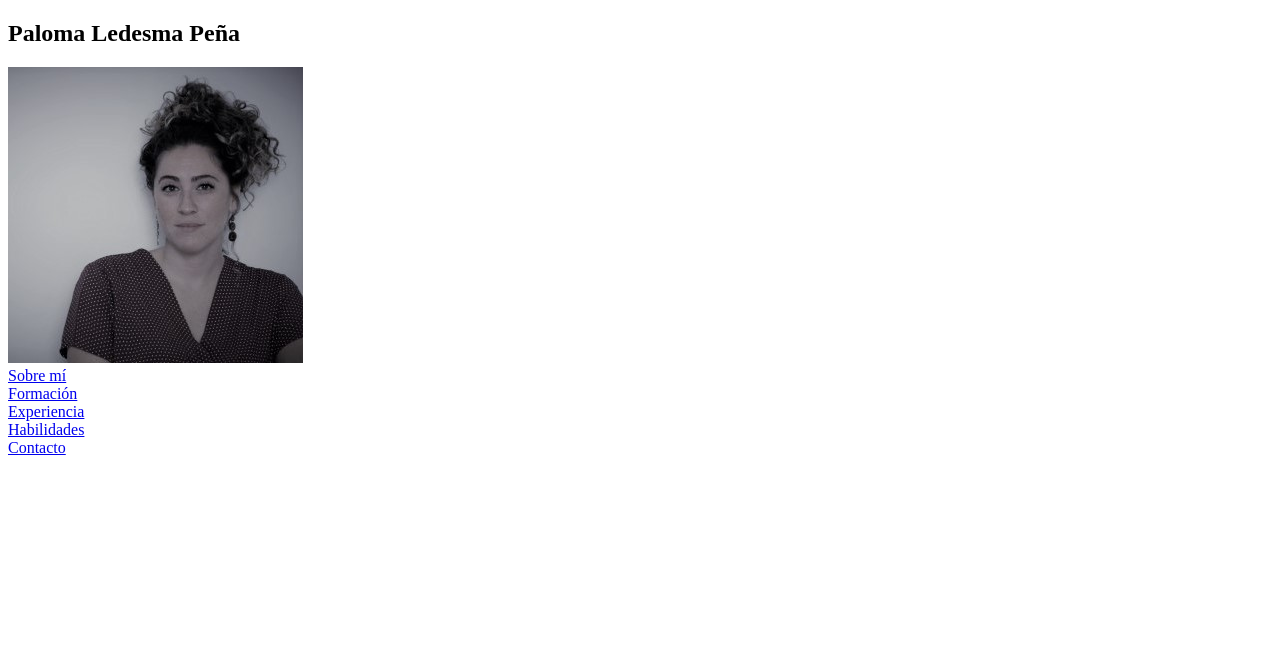
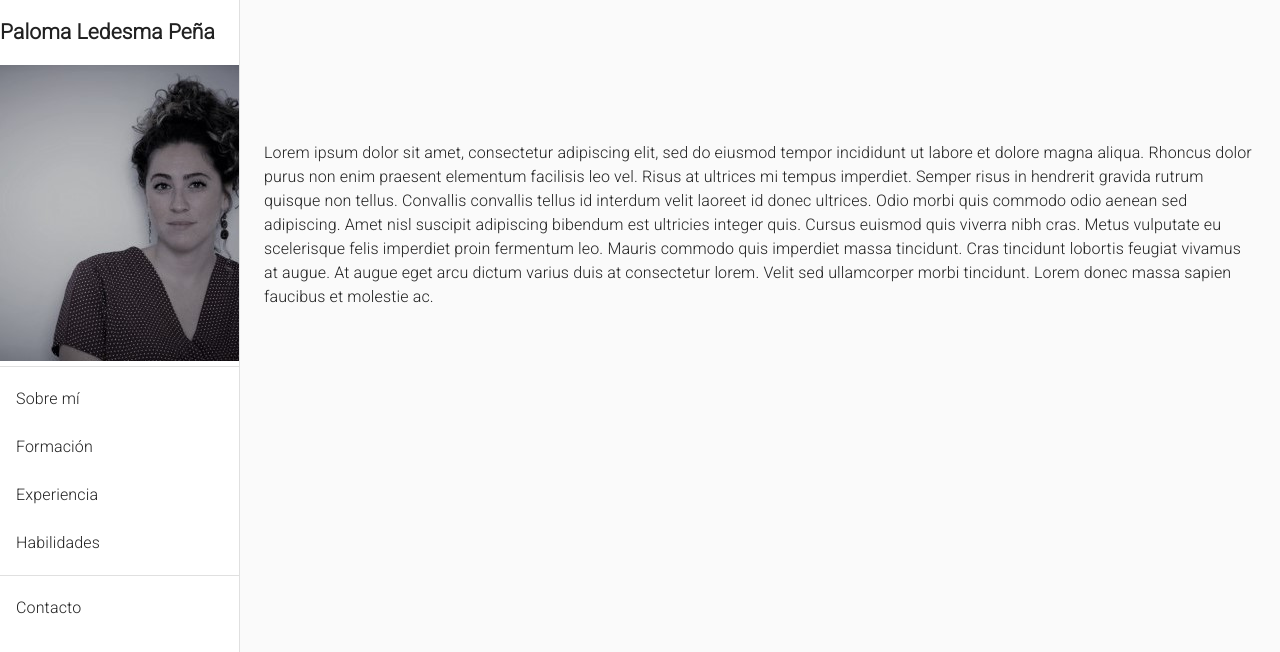
Before and after one commit to palomalp/CV, a React app in the folder curriculum/: page / in a window 1280 px wide. Shown: the top 652 px of the page. Built offline with nearby package versions, Linux system fonts and the light colour scheme.

Commit message:
código con botones e imagen en pantalla inicio. Botones inactivos

```diff
--- a/curriculum/src/img/stylesImage.css
+++ b/curriculum/src/img/stylesImage.css
@@ -1,3 +1,3 @@
 .imagenPerfil {
-    width: 50%;
+    width: 10%;
 }
--- a/curriculum/src/index.tsx
+++ b/curriculum/src/index.tsx
@@ -1,10 +1,12 @@
 import React from "react";
 import ReactDOM from "react-dom";
 import {App} from "./app";
+import PermanentDrawerLeft from "./vistas/infoGeneral";
 
 ReactDOM.render(
   <div>
     <App />
+    <PermanentDrawerLeft/>
   </div>,
   document.getElementById("root")
 );
--- a/curriculum/src/vistas/contacto.tsx
+++ b/curriculum/src/vistas/contacto.tsx
@@ -1,9 +1,11 @@
 import React from "react";
+import {Link} from "react-router-dom";
 
 export const PaginaContacto: React.FC = () => {
     return (
         <>
         <h2>Hello from Contacto</h2>
+        <div><Link to="/">Ir a info general</Link></div>
         </>
     )
 };
--- a/curriculum/src/vistas/experiencia.tsx
+++ b/curriculum/src/vistas/experiencia.tsx
@@ -1,10 +1,11 @@
 import React from "react";
+import  {Link} from "react-router-dom";
 
 export const PaginaExperiencia: React.FC = () => {
     return (
         <>
         <h2>Hello from Pagina experiencia</h2>
-
+        <div><Link to="/">Ir a info general</Link></div>
         </>
     )
 };
--- a/curriculum/src/vistas/formacion.tsx
+++ b/curriculum/src/vistas/formacion.tsx
@@ -1,10 +1,11 @@
 import React from "react";
+import  {Link} from "react-router-dom";
 
 export const PaginaFormacion: React.FC = () => {
     return (
         <>
         <h2>Hello from Pagina formación</h2>
-
+        <div><Link to="/">Ir a info general</Link></div>
         </>
     )
 };
--- a/curriculum/src/vistas/habilidades.tsx
+++ b/curriculum/src/vistas/habilidades.tsx
@@ -1,9 +1,11 @@
 import React from "react";
+import  {Link} from "react-router-dom";
 
 export const PaginaHabilidades: React.FC = () => {
     return (
         <>
         <h2>Hello from Pagina habilidades</h2>
+        <div><Link to="/">Ir a info general</Link></div>
         </>
     )
 };
--- a/curriculum/src/vistas/infoGeneral.tsx
+++ b/curriculum/src/vistas/infoGeneral.tsx
@@ -1,18 +1,112 @@
 import React from "react";
-import  {Link} from "react-router-dom";
+import {Link} from "react-router-dom";
 import {AvatarImage} from "../img/imagen";
+import {Button} from "@material-ui/core";
+import { createStyles, Theme, makeStyles } from '@material-ui/core/styles';
+import Drawer from '@material-ui/core/Drawer';
+import CssBaseline from '@material-ui/core/CssBaseline';
+import AppBar from '@material-ui/core/AppBar';
+import Toolbar from '@material-ui/core/Toolbar';
+import List from '@material-ui/core/List';
+import Typography from '@material-ui/core/Typography';
+import Divider from '@material-ui/core/Divider';
+import ListItem from '@material-ui/core/ListItem';
+import ListItemIcon from '@material-ui/core/ListItemIcon';
+import ListItemText from '@material-ui/core/ListItemText';
+import InboxIcon from '@material-ui/icons/MoveToInbox';
+import MailIcon from '@material-ui/icons/Mail';
 
+//formato general de la página:
+const DrawerWidth = 240;
+
+const UseStyles = makeStyles((theme: Theme) =>
+  createStyles({
+    root: {
+      display: 'flex',
+    },
+    appBar: {
+      width: `calc(100% - ${DrawerWidth}px)`,
+      marginLeft: DrawerWidth,
+    },
+    drawer: {
+      width: DrawerWidth,
+      flexShrink: 0,
+    },
+    drawerPaper: {
+      width: DrawerWidth,
+    },
+    // necessary for content to be below app bar
+    toolbar: theme.mixins.toolbar,
+    content: {
+      flexGrow: 1,
+      backgroundColor: theme.palette.background.default,
+      padding: theme.spacing(3),
+    },
+  }),
+);
 
 export const PaginaInfoGeneral: React.FC = () => {
     return (
         <>
-        <h2>Paloma Ledesma Peña</h2>
-        <div><AvatarImage/></div>
-        <div><Link to="/sobreMi">Sobre mí</Link></div>
-        <div><Link to="/formacion">Formación</Link></div>
+        <Button variant="contained" color="primary" href="#/sobreMi">Link</Button>
+        {/* <div><Link to="/sobreMi">Sobre mí</Link></div> */}
+        <div className= "prueba"><Link to="/formacion">Formación</Link></div>
         <div><Link to="/experiencia">Experiencia</Link></div>
         <div><Link to="/habilidades">Habilidades</Link></div>
         <div><Link to="/contacto">Contacto</Link></div>
         </>
     )
 };
+
+export default function PermanentDrawerLeft() {
+  const classes = UseStyles();
+
+  return (
+    <div className={classes.root}>
+      <CssBaseline />
+      <Drawer
+        className={classes.drawer}
+        variant="permanent"
+        classes={{
+          paper: classes.drawerPaper,
+        }}
+        anchor="left"
+      >
+        <div>
+            <h2> Paloma Ledesma Peña</h2>
+            <div><AvatarImage/></div>
+        </div>
+        <Divider />
+        <List>
+          {['Sobre mí', 'Formación', 'Experiencia', 'Habilidades'].map((text) => (
+            <ListItem button key={text}>
+            <ListItemText primary={text} />
+            </ListItem>
+          ))}
+        </List>
+        <Divider />
+        <List>
+          {['Contacto'].map((text) => (
+            <ListItem button key={text}>
+            <ListItemText primary={text}/>
+            </ListItem>
+          ))}
+        </List>
+      </Drawer>
+      <main className={classes.content}>
+        <Typography paragraph>
+          Lorem ipsum dolor sit amet, consectetur adipiscing elit, sed do eiusmod tempor incididunt
+          ut labore et dolore magna aliqua. Rhoncus dolor purus non enim praesent elementum
+          facilisis leo vel. Risus at ultrices mi tempus imperdiet. Semper risus in hendrerit
+          gravida rutrum quisque non tellus. Convallis convallis tellus id interdum velit laoreet id
+          donec ultrices. Odio morbi quis commodo odio aenean sed adipiscing. Amet nisl suscipit
+          adipiscing bibendum est ultricies integer quis. Cursus euismod quis viverra nibh cras.
+          Metus vulputate eu scelerisque felis imperdiet proin fermentum leo. Mauris commodo quis
+          imperdiet massa tincidunt. Cras tincidunt lobortis feugiat vivamus at augue. At augue eget
+          arcu dictum varius duis at consectetur lorem. Velit sed ullamcorper morbi tincidunt. Lorem
+          donec massa sapien faucibus et molestie ac.
+        </Typography>
+      </main>
+    </div>
+  );
+}
--- a/curriculum/src/vistas/sobreMi.tsx
+++ b/curriculum/src/vistas/sobreMi.tsx
@@ -1,4 +1,5 @@
 import React from "react";
+import  {Link} from "react-router-dom";
 
 
 
@@ -6,6 +7,7 @@ export const PaginaSobreMi: React.FC = () => {
     return (
         <>
         <h2>Sobre mí</h2>
+        <div><Link to="/">Ir a info general</Link></div>
         </>
     )
 };
```
Also changed, not shown: curriculum/src/componentes/formatoPag.tsx (added, +108 -0 lines).
